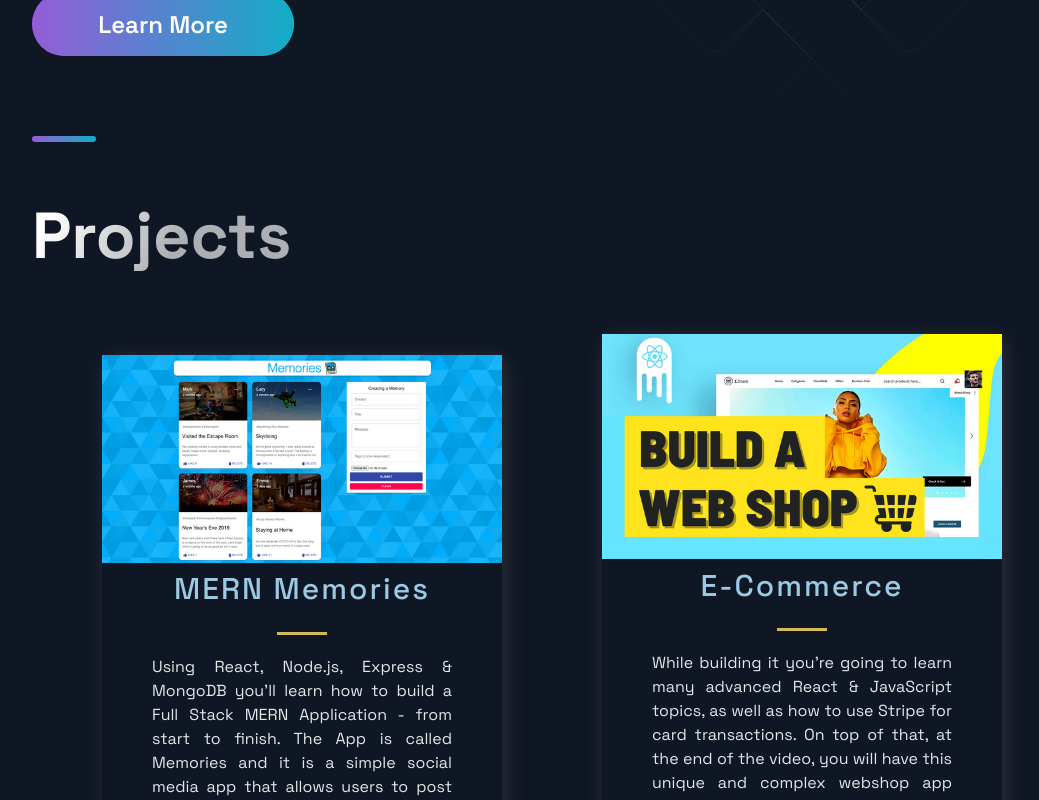
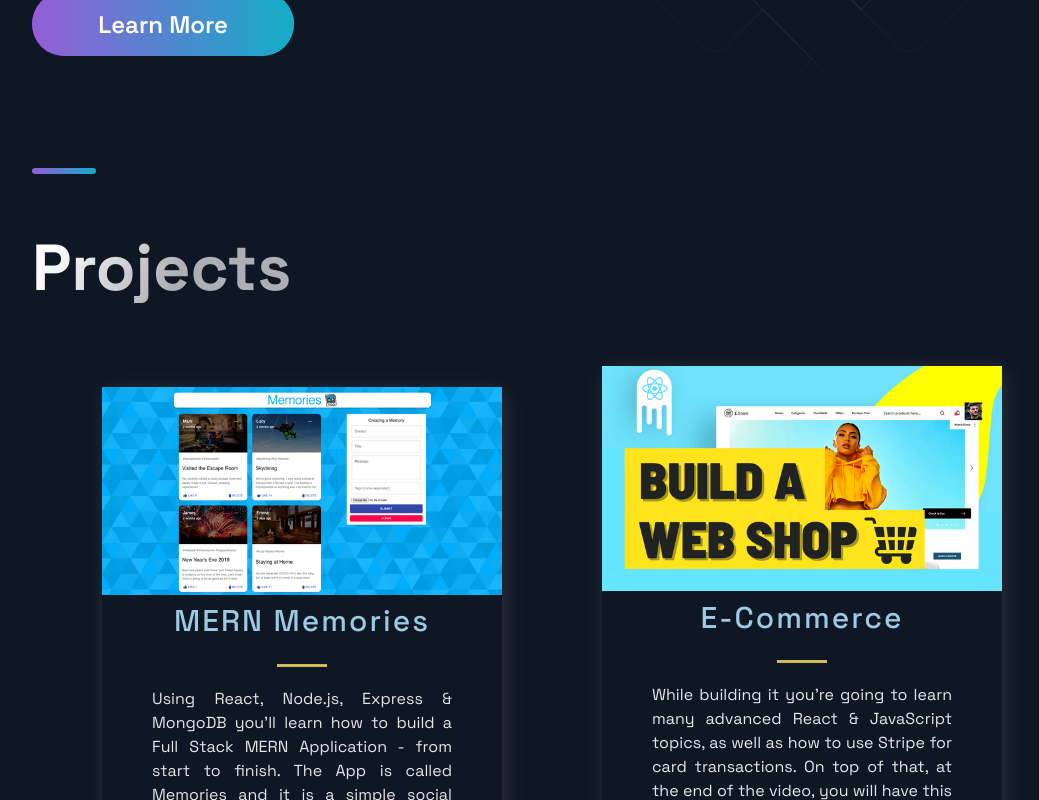
Before and after one commit to JanZaion/jan-zaion-web, a Next.js app: page / in a window 1280 px wide. Shown: the part 520-1320 px from the top of the page, without its empty margins (88-1127 px from the left). Built offline with nearby package versions, Linux system fonts and the light colour scheme.

Commit message:
remove padding

```diff
--- a/src/components/Projects/Projects.js
+++ b/src/components/Projects/Projects.js
@@ -1,18 +1,30 @@
 import React from 'react';
 
-import { BlogCard, CardInfo, ExternalLinks, GridContainer, HeaderThree, Hr, Tag, TagList, TitleContent, UtilityList, Img } from './ProjectsStyles';
+import {
+  BlogCard,
+  CardInfo,
+  ExternalLinks,
+  GridContainer,
+  HeaderThree,
+  Hr,
+  Tag,
+  TagList,
+  TitleContent,
+  UtilityList,
+  Img,
+} from './ProjectsStyles';
 import { Section, SectionDivider, SectionTitle } from '../../styles/GlobalComponents';
 import { projects } from '../../constants/constants';
 
 const Projects = () => (
-  <Section nopadding id="projects">
+  <Section id="projects">
     <SectionDivider />
     <SectionTitle main>Projects</SectionTitle>
     <GridContainer>
       {projects.map((p, i) => {
         return (
           <BlogCard key={i}>
-          <Img src={p.image} />
+            <Img src={p.image} />
             <TitleContent>
               <HeaderThree title>{p.title}</HeaderThree>
               <Hr />
```
